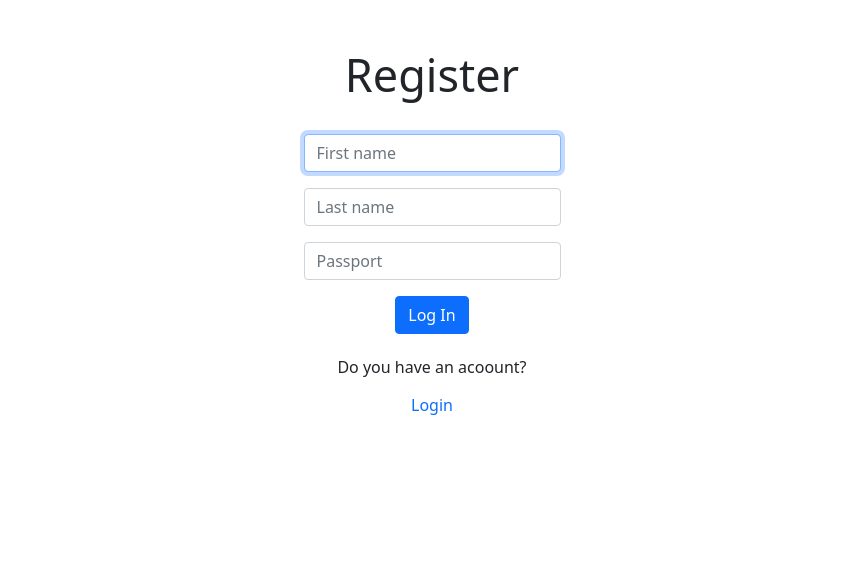
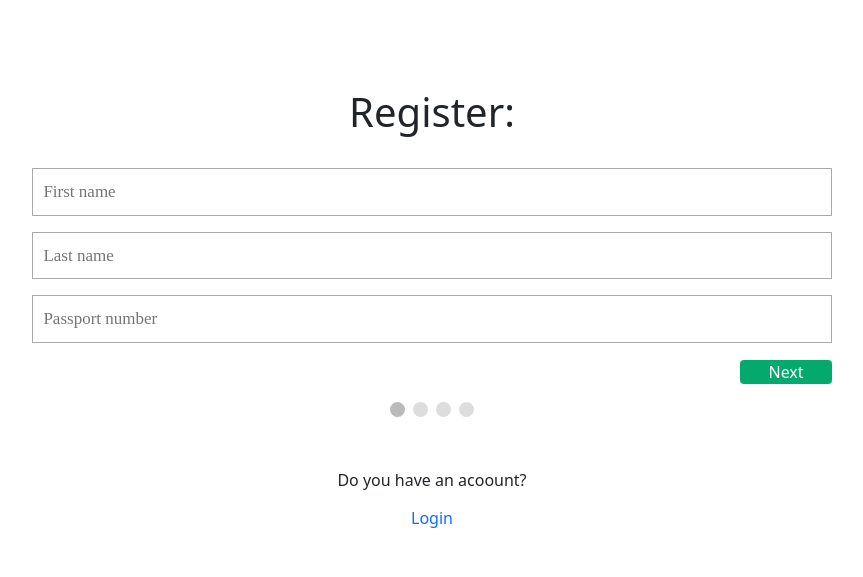
Before and after one commit to mayatwik/Grouper, a Flask app: page /register in a window 1280 px wide. Shown: the part 90-667 px from the top of the page, without its empty margins (208-1071 px from the left). Run offline with Flask 2, Linux system fonts and the light colour scheme; some libraries are stand-ins or nearby versions.

Commit message:
change the register page with adding more details

```diff
--- a/app.py
+++ b/app.py
@@ -94,7 +94,7 @@ def register():
             return apology("invalid username and/or password", 403)
 
         # Redirect user to home page
-        return redirect("/register2")
+        return redirect("/homepage")
 
     else:
         return render_template("register1.html")
--- a/static/styles.css
+++ b/static/styles.css
@@ -28,3 +28,63 @@ nav .navbar-brand .gray
 {
     color: #808285;
 }
+
+/* Style the form */
+#regForm {
+    background-color: #ffffff;
+    margin: 0px auto;
+    padding: 40px;
+    width: 70%;
+    min-width: 300px;
+}
+
+/* Style the input fields */
+input {
+    padding: 10px;
+    width: 100%;
+    font-size: 17px;
+    font-family: Raleway;
+    border: 1px solid #aaaaaa;
+}
+
+/* Mark input boxes that gets an error on validation: */
+input.invalid {
+    background-color: #ffdddd;
+}
+
+  /* Hide all steps by default: */
+.tab {
+    display: none;
+}
+
+/* Make circles that indicate the steps of the form: */
+.step {
+    height: 15px;
+    width: 15px;
+    margin: 0 2px;
+    background-color: #bbbbbb;
+    border: none;
+    border-radius: 50%;
+    display: inline-block;
+    opacity: 0.5;
+}
+
+/* Mark the active step: */
+.step.active {
+    opacity: 1;
+}
+
+  /* Mark the steps that are finished and valid: */
+.step.finish {
+    background-color: #04AA6D;
+}
+
+.btn {
+    border: none; /* Remove borders */
+    color: white; /* Add a text color */
+    padding: 0px 28px; /* Add some padding */
+    cursor: pointer; /* Add a pointer cursor on mouse-over */
+}
+
+.success {background-color: #04AA6D;} /* Green */
+.success:hover {background-color: #46a049;}
--- a/templates/register1.html
+++ b/templates/register1.html
@@ -5,20 +5,120 @@
 {% endblock %}
 
 {% block main %}
-    <h3 style="font-size: 45px;">Register</h3> <br>
-    <form action="/register" method="post">
-        <div class="mb-3">
-            <input autocomplete="off" autofocus class="form-control mx-auto w-auto" id="FirstName" name="FirstName" placeholder="First name" type="text">
+    <form id="regForm" action="/register" method="post">
+        <h1>Register:</h1><br>
+        <!-- One "tab" for each step in the form: -->
+        <div class="tab">
+            <p><input id="firstname" name="firsrname" placeholder="First name" oninput="this.className = ''"></p>
+            <p><input id="lastname" name="lastname" placeholder="Last name" oninput="this.className = ''"></p>
+            <p><input id="passport" name="passport" placeholder="Passport number" oninput="this.className = ''"></p>
         </div>
-        <div class="mb-3">
-            <input autocomplete="off" autofocus class="form-control mx-auto w-auto" id="LastName" name="LastName" placeholder="Last name" type="text">
+
+        <div class="tab">
+            <p><input id="email" name="email" placeholder="E-mail..." oninput="this.className = ''"></p>
+            <p><input id="phone" name="phone" placeholder="Phone..." oninput="this.className = ''"></p>
+            <p><input id="day" name="day" placeholder="dd" oninput="this.className = ''"></p>
+            <p><input id="month" name="month" placeholder="mm" oninput="this.className = ''"></p>
+            <p><input id="year" name="year" placeholder="yyyy" oninput="this.className = ''"></p>
         </div>
-        <div class="mb-3">
-            <input autocomplete="off" autofocus class="form-control mx-auto w-auto" id="Passport" name="Passport" placeholder="Passport" type="integer">
+
+        <div class="tab">
+            <p><input id="password" name="password" placeholder="Password..." oninput="this.className = ''"></p>
+            <p><input id="confirmation" name="confirmation" placeholder="Password Confirmation" oninput="this.className = ''"></p>
         </div>
-        <button class="btn btn-primary" type="submit">Log In</button>
+
+        <div style="overflow:auto;">
+            <div style="float:right;">
+            <button type="button" class="btn success" id="prevBtn" onclick="nextPrev(-1)">Previous</button>
+            <button type="button" class="btn success" id="nextBtn" onclick="nextPrev(1)">Next</button>
+        </div>
+
+
+        <!-- Circles which indicates the steps of the form: -->
+        <div style="text-align:center;margin-top:40px;">
+            <span class="step"></span>
+            <span class="step"></span>
+            <span class="step"></span>
+            <span class="step"></span>
+        </div>
+
         <br><br>
         <h6>Do you have an acoount?</h6>
         <a class="nav-link" href="/login">Login</a>
     </form>
+
+    <script>
+        var currentTab = 0; // Current tab is set to be the first tab (0)
+        showTab(currentTab); // Display the current tab
+
+        function showTab(n) {
+        // This function will display the specified tab of the form ...
+        var x = document.getElementsByClassName("tab");
+        x[n].style.display = "block";
+        // ... and fix the Previous/Next buttons:
+        if (n == 0) {
+            document.getElementById("prevBtn").style.display = "none";
+        } else {
+            document.getElementById("prevBtn").style.display = "inline";
+        }
+        if (n == (x.length - 1)) {
+            document.getElementById("nextBtn").innerHTML = "Submit";
+        } else {
+            document.getElementById("nextBtn").innerHTML = "Next";
+        }
+        // ... and run a function that displays the correct step indicator:
+        fixStepIndicator(n)
+        }
+
+        function nextPrev(n) {
+        // This function will figure out which tab to display
+        var x = document.getElementsByClassName("tab");
+        // Exit the function if any field in the current tab is invalid:
+        if (n == 1 && !validateForm()) return false;
+        // Hide the current tab:
+        x[currentTab].style.display = "none";
+        // Increase or decrease the current tab by 1:
+        currentTab = currentTab + n;
+        // if you have reached the end of the form... :
+        if (currentTab >= x.length) {
+            //...the form gets submitted:
+            document.getElementById("regForm").submit();
+            return false;
+        }
+        // Otherwise, display the correct tab:
+        showTab(currentTab);
+        }
+
+        function validateForm() {
+        // This function deals with validation of the form fields
+        var x, y, i, valid = true;
+        x = document.getElementsByClassName("tab");
+        y = x[currentTab].getElementsByTagName("input");
+        // A loop that checks every input field in the current tab:
+        for (i = 0; i < y.length; i++) {
+            // If a field is empty...
+            if (y[i].value == "") {
+            // add an "invalid" class to the field:
+            y[i].className += " invalid";
+            // and set the current valid status to false:
+            valid = false;
+            }
+        }
+        // If the valid status is true, mark the step as finished and valid:
+        if (valid) {
+            document.getElementsByClassName("step")[currentTab].className += " finish";
+        }
+        return valid; // return the valid status
+        }
+
+        function fixStepIndicator(n) {
+        // This function removes the "active" class of all steps...
+        var i, x = document.getElementsByClassName("step");
+        for (i = 0; i < x.length; i++) {
+            x[i].className = x[i].className.replace(" active", "");
+        }
+        //... and adds the "active" class to the current step:
+        x[n].className += " active";
+        }
+    </script>
 {% endblock %}
--- a/templates/register2.html
+++ b/templates/register2.html
@@ -16,7 +16,7 @@
         <div class="mb-3">
             <input autocomplete="off" autofocus class="form-control mx-auto w-auto" id="Passport" name="Passport" placeholder="Passport" type="integer">
         </div>
-        <button class="btn btn-primary" type="submit">Log In</button>
+        <button class="btn btn-primary" type="submit">Continue</button>
         <br><br>
         <h6>Do you have an acoount?</h6>
         <a class="nav-link" href="/login">Login</a>
```
Also changed, not shown: grouper.db, templates/homepage.html (added).
